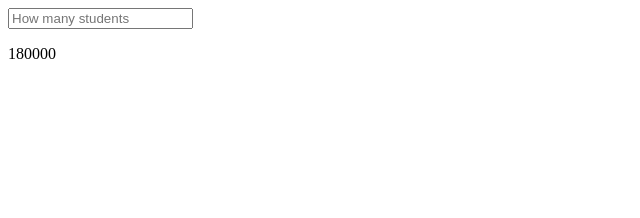
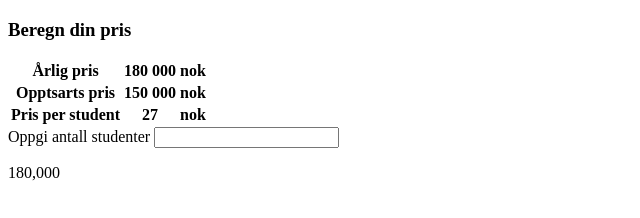
Before and after one commit to Aitilla/calculator, a plain HTML site: page index.html in a window 1280 px wide. Shown: the whole page, without its empty margins (0-640 px from the left). Drawn offline with Linux system fonts and the light colour scheme.

Commit message:
table and orienting

```diff
--- a/index.html
+++ b/index.html
@@ -1,14 +1,33 @@
 <!DOCTYPE html>
 <html lang="en">
-<head>
-    <meta charset="UTF-8">
-    <meta name="viewport" content="width=device-width, initial-scale=1.0">
+  <head>
+    <meta charset="UTF-8" />
+    <meta name="viewport" content="width=device-width, initial-scale=1.0" />
     <title>Document</title>
-</head>
-<body>
+  </head>
+  <body>
     <div id="container">
-        <input type="number" id="students" placeholder="How many students">
+      <h3>Beregn din pris</h3>
+      <table>
+        <tr>
+          <th>Årlig pris</th>
+          <th id="yearlyPayment">180 000</th>
+          <th>nok</th>
+        </tr>
+        <tr>
+          <th>Opptsarts pris</th>
+          <th id="firstTimePayment">150 000</th>
+          <th>nok</th>
+        </tr>
+        <tr>
+          <th>Pris per student</th>
+          <th id="perStudent">27</th>
+          <th>nok</th>
+        </tr>
+      </table>
+      <label for="">Oppgi antall studenter</label>
+      <input type="text" id="students" maxlength="6" pattern="[0-9]*" />
     </div>
     <script src="js/script.js"></script>
-</body>
+  </body>
 </html>
--- a/js/script.js
+++ b/js/script.js
@@ -1,8 +1,16 @@
+//Values
+const pricePerStudent = parseInt(
+  document.getElementById("perStudent").innerHTML
+);
 
-//Values
-const pricePerStudent = 27;
-const yearlyPrice = 180000;
-const startUpPrice = 150000;
+const yearlyPrice = parseInt(
+  document.getElementById("yearlyPayment").innerHTML.replace(/\s/g, "")
+);
+
+const startUpPrice = parseInt(
+  document.getElementById("firstTimePayment").innerHTML.replace(/\s/g, "")
+);
+
 const container = document.getElementById("container");
 
 // Regular expression to match only digits (0-9)
@@ -12,24 +20,26 @@ const digitRegex = /^\d+$/;
 const displayContainer = document.createElement("p");
 container.appendChild(displayContainer);
 displayContainer.id = "displaySum";
-displayContainer.innerHTML = yearlyPrice;
+displayContainer.innerHTML = yearlyPrice.toLocaleString();
 
 //Function that calculates the total price which is (amountOfStudents * 27) + 180000
 function dynamicDisplay() {
-  let amountOfStudents = document.getElementById('students').value;
+  let amountOfStudents = document.getElementById("students").value;
+  //Ignores anything but numbers (should do so)
+  amountOfStudents = amountOfStudents.replace(/\D/g, "");
 
   //Even though the input is empty print the base startup price
-  if (amountOfStudents === '') {
-    displayContainer.innerText = yearlyPrice
+  if (amountOfStudents === "" || amountOfStudents === 0) {
+    displayContainer.innerText = yearlyPrice.toLocaleString();
   } else {
     //Using ternary operator to check if input is valid
     const checkError = digitRegex.test(amountOfStudents)
-    ? (amountOfStudents * pricePerStudent) + yearlyPrice
-    : "Please enter a valid number of students (digits only)";
+      ? (amountOfStudents * pricePerStudent + yearlyPrice).toLocaleString()
+      : "Please enter a valid number of students (digits only)";
 
-    displayContainer.innerText = checkError
+    displayContainer.innerText = checkError;
   }
 }
 
 //Runs my function everytime anything changes within the input field
-document.getElementById("students").addEventListener('input', dynamicDisplay)
+document.getElementById("students").addEventListener("input", dynamicDisplay);
```
